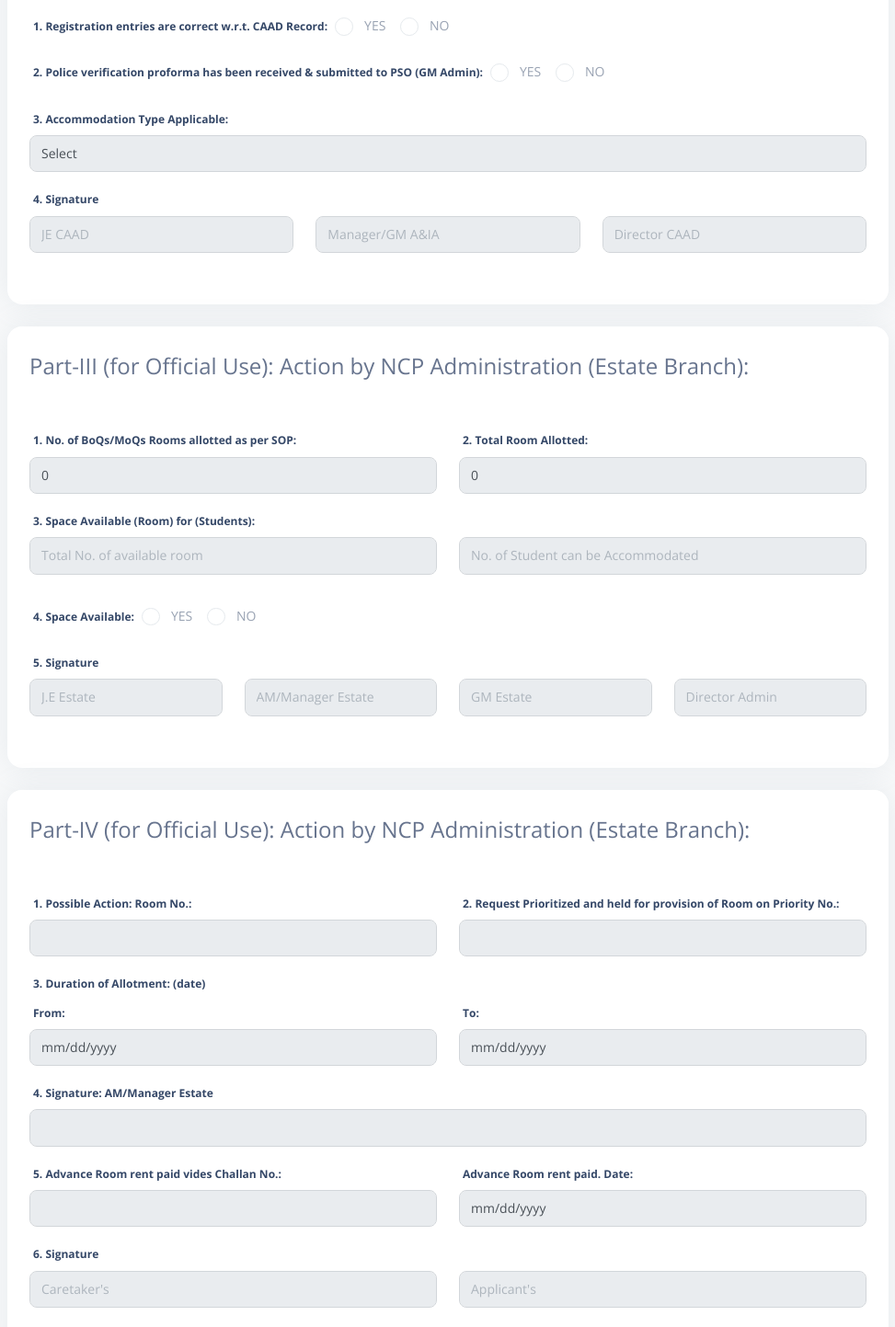
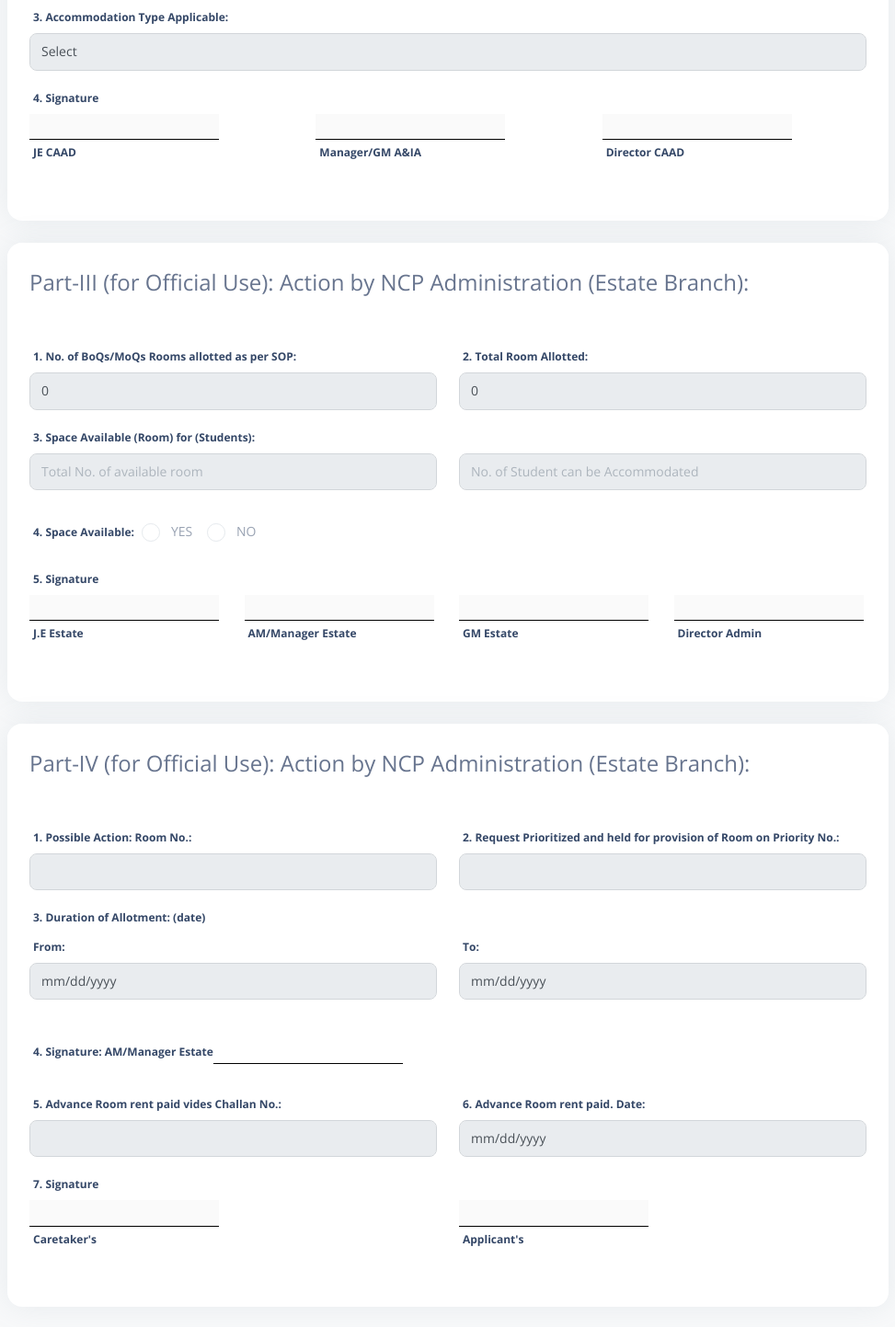
Before and after one commit to Amna1805/studentportal, a Vue app: page /acc in a window 1280 px wide. Shown: the part 1340-2783 px from the top of the page at 92% size, without its empty margins (290-1263 px from the left). Built offline with nearby package versions, Linux system fonts and the light colour scheme.

Commit message:
removed signature field

```diff
--- a/src/views/AccomodationProforma.vue
+++ b/src/views/AccomodationProforma.vue
@@ -122,16 +122,14 @@
                             </div>
                         </div>
 
-                        <div class="form-group">
+                        <div>
                             <label for="applicantSignature">12. Signature of Applicant Hosted Researcher:</label>
-                            <input type="text" class="form-control" id="applicantSignature"
-                                v-model="applicantInfo.applicantSignature" />
+                            <input type="text" id="applicantSignature" name="applicantSignature" class="input-line">
                         </div>
-                        <div class="form-group">
+                        <div>
                             <label for="recommendationDirector">13. Recommendation of Concerned Director for Validity of
                                 Request/Period:</label>
-                            <input type="text" class="form-control" id="recommendationDirector"
-                                v-model="applicantInfo.recommendationDirector" />
+                            <input type="text" id="recommendationDirector" name="recommendationDirector" class="input-line">
                         </div>
 
                     </div>
@@ -190,22 +188,30 @@
 
                         <div class="form-group">
                             <label>4. Signature</label>
-                            <div class="row">
+                            <div class="row align-items-center">
                                 <div class="col-md-4 mb-3">
-                                    <input disabled type="text" class="form-control" placeholder="JE CAAD"
-                                        v-model="officialInfo.jeCAAD">
+                                    <input disabled type="text" id="jecaad" name="jecaad" class="input-line">
+                                    <br>
+                                    <label class="input-label text-center">JE CAAD</label>
                                 </div>
                                 <div class="col-md-4 mb-3">
-                                    <input disabled type="text" class="form-control" placeholder="Manager/GM A&IA"
-                                        v-model="officialInfo.GM">
+                                    <div>
+                                        <input disabled type="text" id="recommendationDirector1"
+                                            name="recommendationDirector1" class="input-line">
+                                        <br>
+                                        <label class="input-label text-center">Manager/GM A&IA</label>
+                                    </div>
                                 </div>
                                 <div class="col-md-4 mb-3">
-                                    <input disabled type="text" class="form-control" placeholder="Director CAAD"
-                                        v-model="officialInfo.dirCAAD">
+                                    <div>
+                                        <input disabled type="text" id="recommendationDirector2"
+                                            name="recommendationDirector2" class="input-line">
+                                        <br>
+                                        <label class="input-label text-center">Director CAAD</label>
+                                    </div>
                                 </div>
                             </div>
                         </div>
-
                     </div>
                 </fieldset>
             </div>
@@ -258,26 +264,38 @@
 
                         <div class="form-group">
                             <label>5. Signature</label>
-                            <div class="row">
+                            <div class="row align-items-center">
                                 <div class="col-md-3 mb-3">
-                                    <input disabled type="text" class="form-control" placeholder="J.E Estate"
-                                        v-model="officialInfo.jeEstate">
+                                    <input disabled type="text" id="jecaad" name="jecaad" class="input-line">
+                                    <br>
+                                    <label class="input-label text-center">J.E Estate</label>
                                 </div>
                                 <div class="col-md-3 mb-3">
-                                    <input disabled type="text" class="form-control" placeholder="AM/Manager Estate"
-                                        v-model="officialInfo.managerEstate">
+                                    <div>
+                                        <input disabled type="text" id="recommendationDirector1"
+                                            name="recommendationDirector1" class="input-line">
+                                        <br>
+                                        <label class="input-label text-center">AM/Manager Estate</label>
+                                    </div>
                                 </div>
                                 <div class="col-md-3 mb-3">
-                                    <input disabled type="text" class="form-control" placeholder="GM Estate"
-                                        v-model="officialInfo.GMEstate">
+                                    <div>
+                                        <input disabled type="text" id="recommendationDirector2"
+                                            name="recommendationDirector2" class="input-line">
+                                        <br>
+                                        <label class="input-label text-center">GM Estate</label>
+                                    </div>
                                 </div>
                                 <div class="col-md-3 mb-3">
-                                    <input disabled type="text" class="form-control" placeholder="Director Admin"
-                                        v-model="officialInfo.dirAdmin">
+                                    <div>
+                                        <input disabled type="text" id="recommendationDirector2"
+                                            name="recommendationDirector2" class="input-line">
+                                        <br>
+                                        <label class="input-label text-center">Director Admin</label>
+                                    </div>
                                 </div>
                             </div>
                         </div>
-
                     </div>
                 </fieldset>
             </div>
@@ -317,11 +335,12 @@
                             </div>
                         </div>
 
-                        <div class="form-group">
-                            <label for="rentChallanNo">4. Signature: AM/Manager Estate</label>
-                            <input disabled type="text" class="form-control" id="rentChallanNo"
-                                v-model="officialInfo.managerEstate" />
+                        <br>
+                        <div>
+                            <label for="sign">4. Signature: AM/Manager Estate</label>
+                            <input type="text" id="sign" name="sign" class="input-line">
                         </div>
+                        <br>
 
                         <div class="form-group">
                             <div class="row">
@@ -331,23 +350,28 @@
                                         v-model="officialInfo.rentChallanNo" />
                                 </div>
                                 <div class="col-md-6">
-                                    <label for="rentChallanDate">Advance Room rent paid. Date:</label>
+                                    <label for="rentChallanDate">6. Advance Room rent paid. Date:</label>
                                     <input disabled type="date" class="form-control" id="rentChallanDate"
                                         v-model="officialInfo.rentChallanDate" />
                                 </div>
                             </div>
                         </div>
 
+
                         <div class="form-group">
-                            <label>6. Signature</label>
-                            <div class="row">
+                            <label>7. Signature</label>
+                            <div class="row align-items-center">
                                 <div class="col-md-6 mb-3">
-                                    <input disabled type="text" class="form-control" placeholder="Caretaker's"
-                                        v-model="officialInfo.caretaker">
+                                    <input disabled type="text" id="caretaker" name="caretaker" class="input-line">
+                                    <br>
+                                    <label class="input-label text-center">Caretaker's</label>
                                 </div>
                                 <div class="col-md-6 mb-3">
-                                    <input disabled type="text" class="form-control" placeholder="Applicant's"
-                                        v-model="officialInfo.applicant">
+                                    <div>
+                                        <input disabled type="text" id="applicant" name="applicant" class="input-line">
+                                        <br>
+                                        <label class="input-label text-center">Applicant's</label>
+                                    </div>
                                 </div>
                             </div>
                         </div>
@@ -381,9 +405,7 @@ export default {
                 contactCell: '',
                 contactRes: '',
                 contactLabExt: '',
-                securityProforma: '',      // Added field
-                applicantSignature: '',
-                recommendationDirector: '',
+                securityProforma: '',
             },
             officialInfo: {
                 caadEntriesCorrect: false,
@@ -400,112 +422,14 @@ export default {
                 priorityNo: '',
                 rentChallanNo: '',
                 rentChallanDate: '',
-                jeCAAD: '',
-                GM: '',
-                dirCAAD: '',
-                jeEstate: '',
-                managerEstate: '',
-                GMEstate: '',
-                dirAdmin: '',
-                caretaker: '',
-                applicant: '',
-
             },
         };
     },
 };
 </script>
-
-
-<!-- <style scoped>
-.accommodation-form {
-    text-align: center;
-    padding: 20px;
+<style>
+.input-line {
+    border: none;
+    border-bottom: 1px solid black;
 }
-
-.header-card {
-    background-color: #007bff;
-    color: white;
-    padding: 15px;
-    border-radius: 5px;
-    box-shadow: 0 2px 4px rgba(0, 0, 0, 0.1);
-    margin-bottom: 20px;
-}
-
-.card {
-    background-color: white;
-    margin-bottom: 20px;
-    padding: 15px;
-    border: 1px solid #e0e0e0;
-    border-radius: 5px;
-    box-shadow: 0 2px 4px rgba(0, 0, 0, 0.1);
-}
-
-.card fieldset {
-    border: none;
-    padding: 0;
-    margin: 0;
-}
-
-.card legend {
-    font-weight: bold;
-}
-
-.form-group {
-    margin-bottom: 15px;
-    display: flex;
-    align-items: center;
-}
-
-.form-group label {
-    display: inline-block;
-    width: 250px;
-    text-align: left;
-    margin-right: 10px;
-}
-
-.form-group input[type="text"],
-.form-group input[type="date"],
-.form-group input[type="number"],
-.form-group select,
-.form-group textarea {
-    flex: 1;
-    padding: 8px;
-    border: 1px solid #ccc;
-    border-radius: 4px;
-    box-sizing: border-box;
-}
-
-.form-group label[for="securityProforma"],
-.form-group label[for="parentOrgType"] {
-    margin-right: 5px;
-}
-
-.form-actions {
-    margin-top: 20px;
-}
-
-.button-container {
-    display: flex;
-    justify-content: center;
-    align-items: center;
-    margin-top: 15px;
-}
-
-button {
-    padding: 10px 20px;
-    background-color: #007bff;
-    color: white;
-    border: none;
-    border-radius: 4px;
-    cursor: pointer;
-}
-
-button[type="reset"] {
-    background-color: #dc3545;
-    margin-left: 10px;
-}
-
-button:hover {
-    opacity: 0.8;
-}</style> -->
+</style>
```
